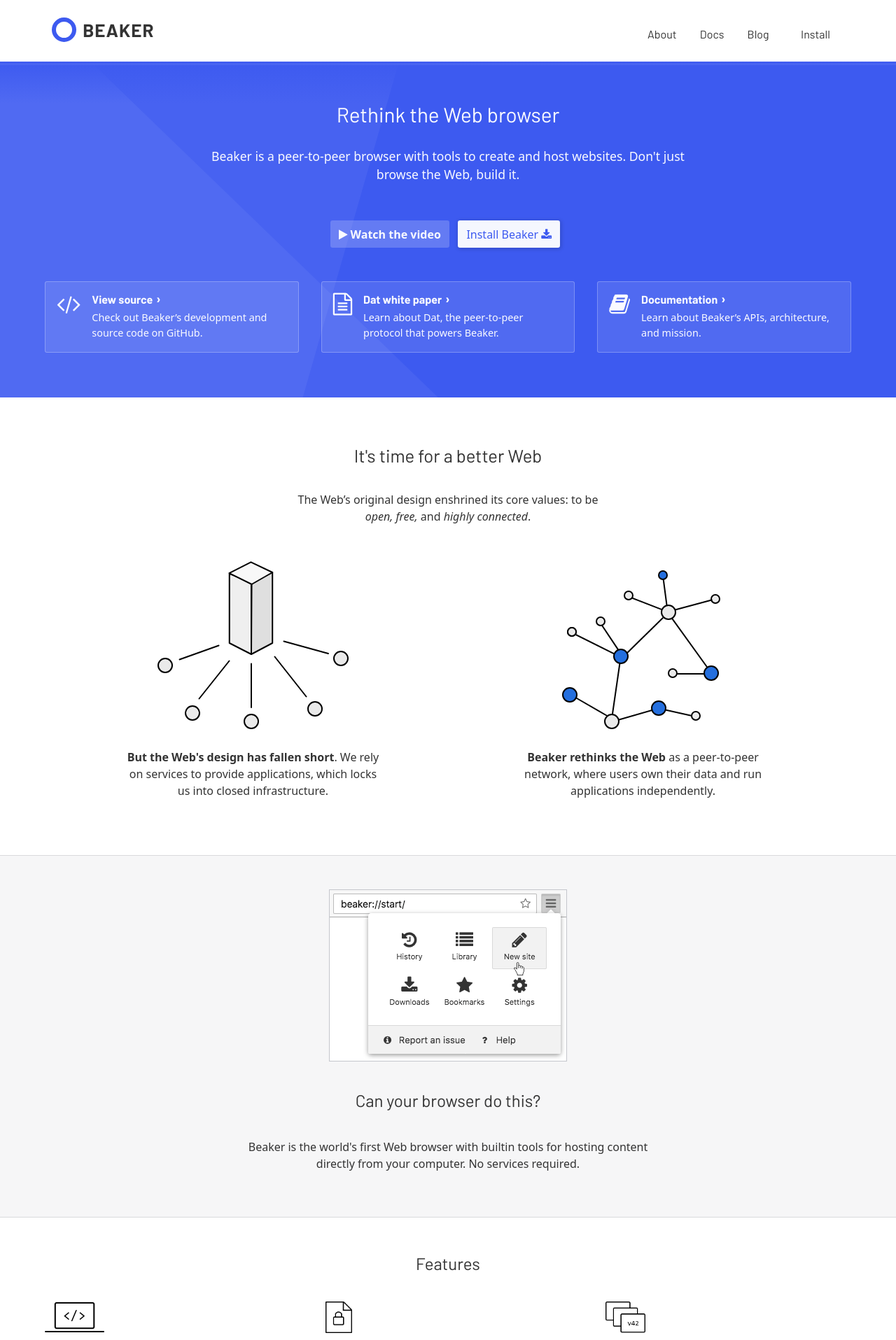
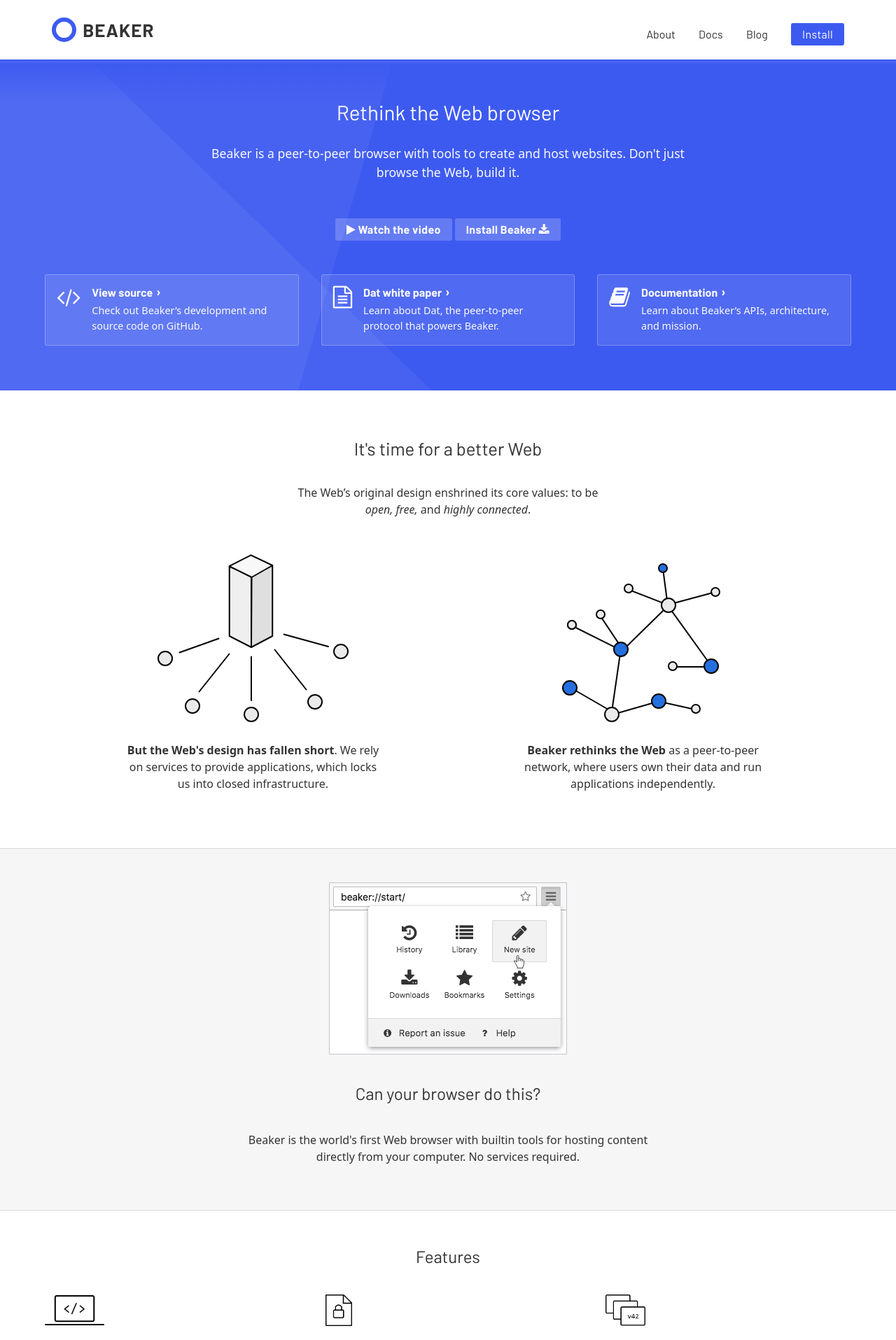
Before and after one commit to beakerbrowser/beakerbrowser.com, a Jekyll site: the page built from index.html, in a window 1280 px wide. Shown: the top 1915 px of the page at 70% size. Built offline with Jekyll 4.4.1, drawn with Linux system fonts in a browser that asks for light colours.

Commit message:
Update button styles

```diff
--- a/css/components/_button.scss
+++ b/css/components/_button.scss
@@ -1,46 +1,42 @@
 .btn {
   @extend %transition;
+  @extend %decorative-font;
   transition-property: background;
-  border-radius: .2em;
-  padding: .4em .7em;
-  margin-right: .5em;
+  border-radius: 3px;
+  padding: 3px 15px;
   background: $button-bg;
   border: 1px solid transparent;
   cursor: pointer;
   display: inline-block;
+  font-size: 1rem;
+  letter-spacing: 0.3px;
+  text-align: center;
 
   &:hover {
     background: $button-bg-hover;
   }
 
-  &--action {
-    @extend %box-shadow;
-    background: transparentize($white, .05);
-    color: $primary;
-    font-weight: 500;
+  &.action {
+    background: $blue;
+    color: #fff;
 
     &:hover {
-      background: transparentize($white, .075);
-      box-shadow: none;
-      color: $primary;
+      background: darken($blue, 5%);
     }
   }
 
-  &--outline {
-    color: $primary;
-    border: 2px solid $primary;
-    background: $white;
+  &.outline {
+    border: 1px solid $text--light-bg;
 
-   &:hover {
-     background: $white;
-   }
+    &:hover {
+      color: $primary;
+      border-color: $primary;
+    }
   }
 
-  &--primary {
-    -webkit-font-smoothing: antialiased;
+  &.primary {
     color: transparentize($white, .05);
     background: $primary;
-    font-weight: 500;
 
     &:hover {
       background: darken($primary, 5%);
```
